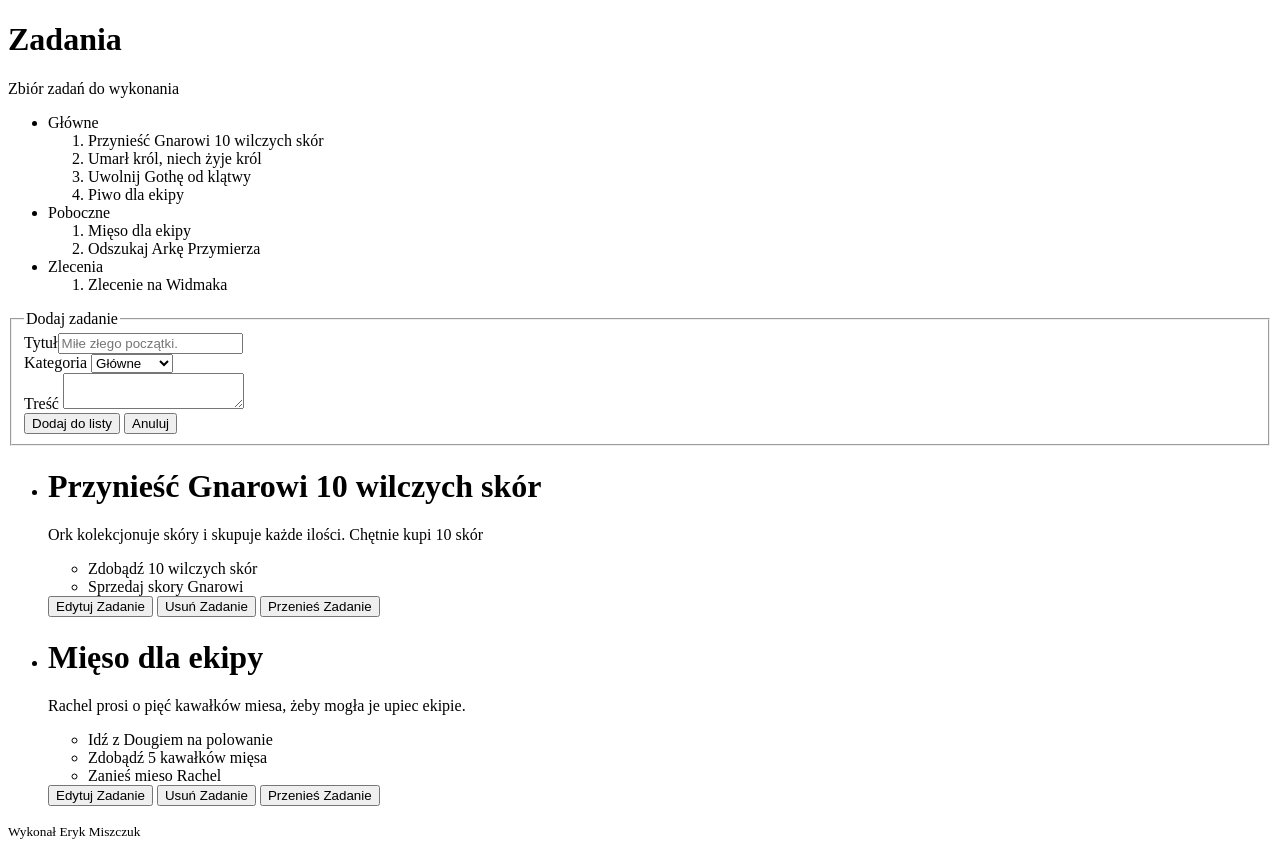
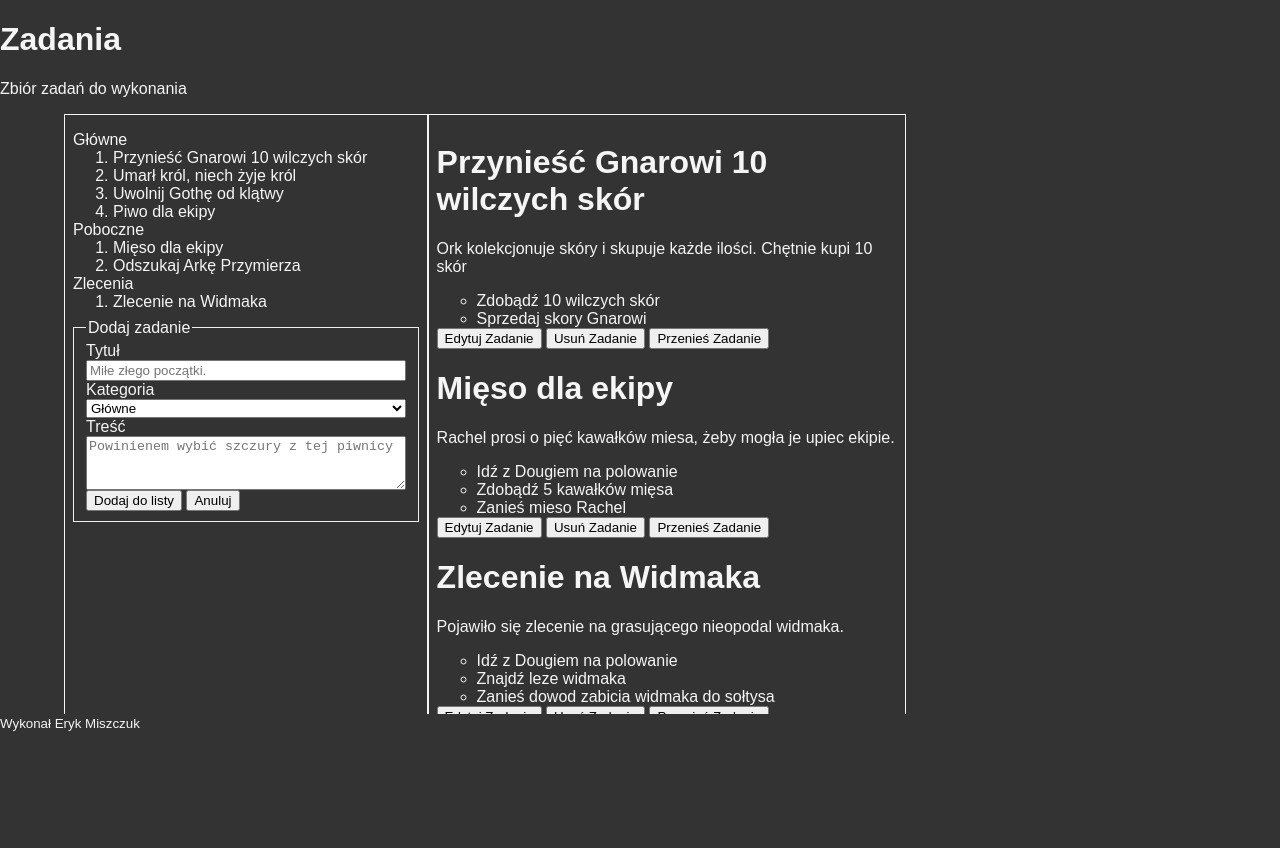
Before and after one commit to ErykMiszczuk/warsztaty_sealcode, a plain HTML site: page Projekt/structure.html in a window 1280 px wide. After the commit the page ends 800 px from the top, so only its background shows below. Drawn offline with Linux system fonts and the light colour scheme.

Commit message:
Basic style - single page web app

```diff
--- a/Projekt/structure.html
+++ b/Projekt/structure.html
@@ -3,16 +3,18 @@
   <head>
     <meta charset="utf-8">
     <title>Dziennik Zadań</title>
+    <link rel="stylesheet" href="style.css">
   </head>
   <body>
     <header>
       <h1>Zadania</h1>
       <p>Zbiór zadań do wykonania</p>
     </header>
-    <main>
+    <main class="main_quests">
       <!--Lista wszystkich zadań podzielona na kategorie (później zostaną dodane do niej linki tak aby łatwiej bylo znaleźć poszczególne zadania) -->
+      <div class="main_quests_panel_left">
       <nav>
-        <ul>
+        <ul class="main_quests_links">
           <li>Główne
             <ol>
               <li>Przynieść Gnarowi 10 wilczych skór</li>
@@ -35,7 +37,7 @@
         </ul>
       </nav>
       <!-- Pole umożliwiające dodanie nowego zadania i jednoczesne go zakwalifikowanie -->
-      <form>
+      <form class="add_quest">
         <fieldset>
           <legend>Dodaj zadanie</legend>
           <div>
@@ -51,8 +53,7 @@
           </div>
           <div>
             <label for="form_quest_detail">Treść</label>
-            <textarea id="form_quest_detail" placeholder="Powinienem wybić szczury z tej piwnicy">
-            </textarea>
+            <textarea id="form_quest_detail" placeholder="Powinienem wybić szczury z tej piwnicy"></textarea>
           </div>
           <div>
             <button>Dodaj do listy</button>
@@ -60,8 +61,9 @@
           </div>
         </fieldset>
       </form>
+    </div>
       <!-- Schemat wyglądu szczegółowej treści zadania wraz z opcjami jakie można wykonać na zadaniu -->
-      <ul>
+      <ul class="main_quests_details">
         <li>
           <header>
             <h1>Przynieść Gnarowi 10 wilczych skór</h1>
@@ -97,6 +99,24 @@
             </div>
           </footer>
         </li>
+        <li>
+          <header>
+            <h1>Zlecenie na Widmaka</h1>
+          </header>
+          <p>Pojawiło się zlecenie na grasującego nieopodal widmaka.</p>
+          <ul>
+            <li>Idź z Dougiem na polowanie</li>
+            <li>Znajdź leze widmaka</li>
+            <li>Zanieś dowod zabicia widmaka do sołtysa</li>
+          </ul>
+          <footer>
+            <div>
+              <button>Edytuj Zadanie</button>
+              <button>Usuń Zadanie</button>
+              <button>Przenieś Zadanie</button>
+            </div>
+          </footer>
+        </li>
       </ul>
     </main>
     <!-- Stopka, z moim podpisem. -->
--- /dev/null
+++ b/Projekt/style.css
@@ -0,0 +1,79 @@
+html, body {
+  margin: 0;
+  padding: 0;
+  font-size: 100%;
+  font-family: sans-serif;
+  color: whitesmoke;
+  background-color: #333;
+}
+.main_quests {
+  display: flex;
+  flex-direction: row;
+  justify-content: flex-start;
+  margin-left: 5%;
+  margin-right: 5%;
+  width: 90%;
+  height: 75vh;
+}
+.main_quests_panel_left {
+  max-height: 75vh;
+  display: block;
+  width: 30%;
+  overflow-x: auto;
+  border-top: 1px solid whitesmoke;
+  border-right: 1px solid whitesmoke;
+  border-left: 1px solid whitesmoke;
+  padding-left: 0.5em;
+  padding-top: 0.5em;
+  padding-right: 0.5em;
+  padding-bottom: 0.5em;
+}
+.main_quests_links {
+	list-style-type: none;
+	margin-block-start: 0.5em;
+	margin-block-end: 0.5em;
+	padding-inline-start: 0px;
+}
+.main_quests_details {
+  width: 40%;
+  max-height: 75vh;
+  overflow-x: auto;
+  list-style-type: none;
+  margin-top: 0;
+  margin-bottom: 0;
+  margin-block-start: 0;
+  margin-block-end: 0;
+  padding-inline-start: 0px;
+  border-top: 1px solid whitesmoke;
+  border-right: 1px solid whitesmoke;
+  border-left: 1px solid whitesmoke;
+  padding-left: 0.5em;
+  padding-top: 0.5em;
+  padding-right: 0.5em;
+  padding-bottom: 0.5em;
+}
+.add_quest fieldset {
+	margin-right: 0px;
+	margin-left: 0px;
+	border-left-width: 1px;
+	border-left-style: solid;
+	border-top-width: 1px;
+	border-top-style: solid;
+	border-bottom-width: 1px;
+	border-bottom-style: solid;
+	border-right-width: 1px;
+	border-right-style: solid;
+}
+.add_quest label{
+  display: block;
+  box-sizing: border-box;
+  width: 100%;
+}
+.add_quest input, .add_quest select, .add_quest textarea {
+  display: block;
+  box-sizing: border-box;
+  width: 100%;
+}
+.add_quest textarea {
+  height: 4em;
+}
```
